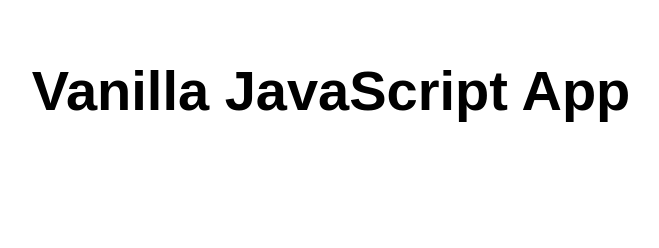
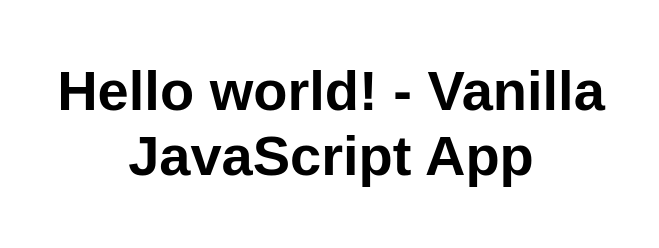
Before and after one commit to mattruma/MJR112-01, a plain HTML site: page index.html in a window 1280 px wide. Shown: the whole page, without its empty margins (309-968 px from the left). Drawn offline with Linux system fonts and the light colour scheme.

Commit message:
hello world

```diff
--- a/index.html
+++ b/index.html
@@ -10,7 +10,7 @@
 
 <body>
   <main>
-    <h1>Vanilla JavaScript App</h1>
+    <h1>Hello world! - Vanilla JavaScript App</h1>
   </main>
 </body>
 
```
